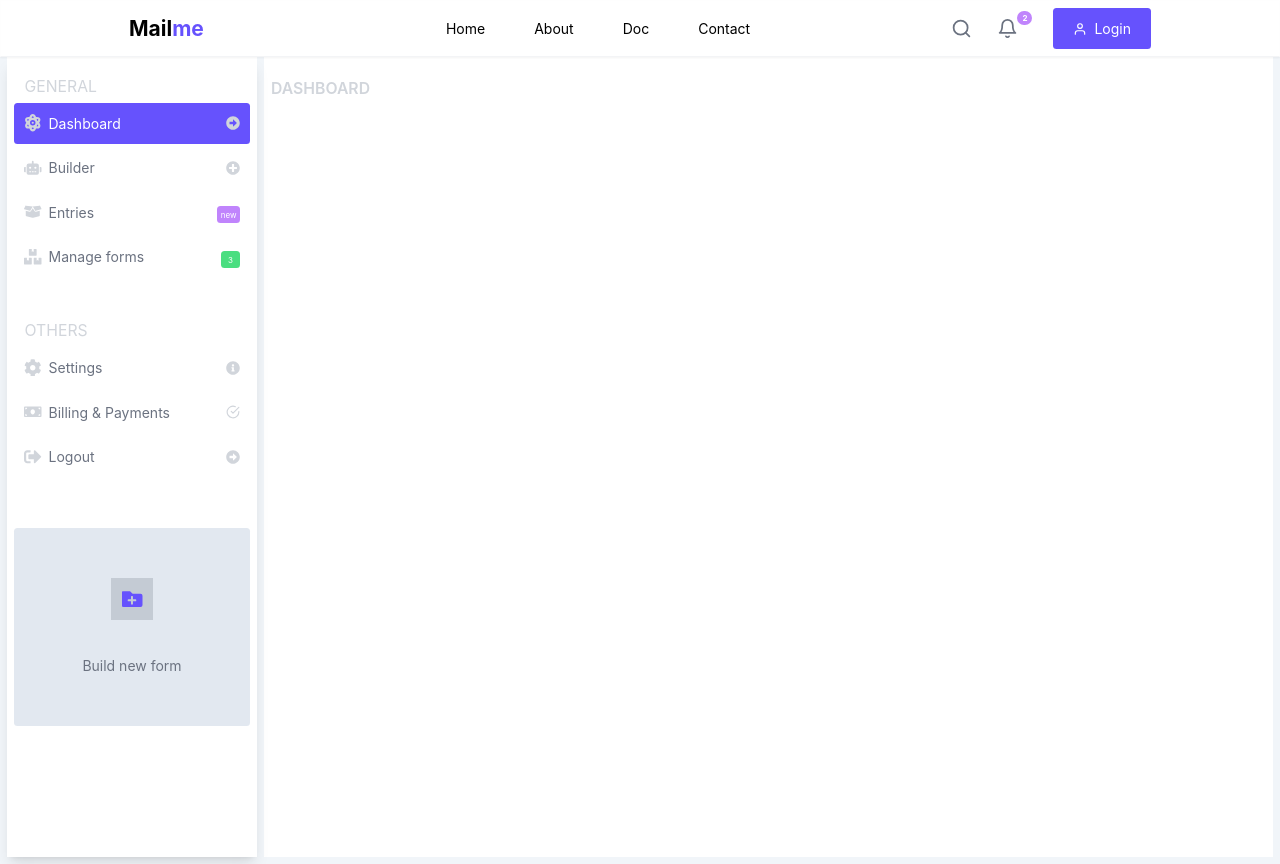
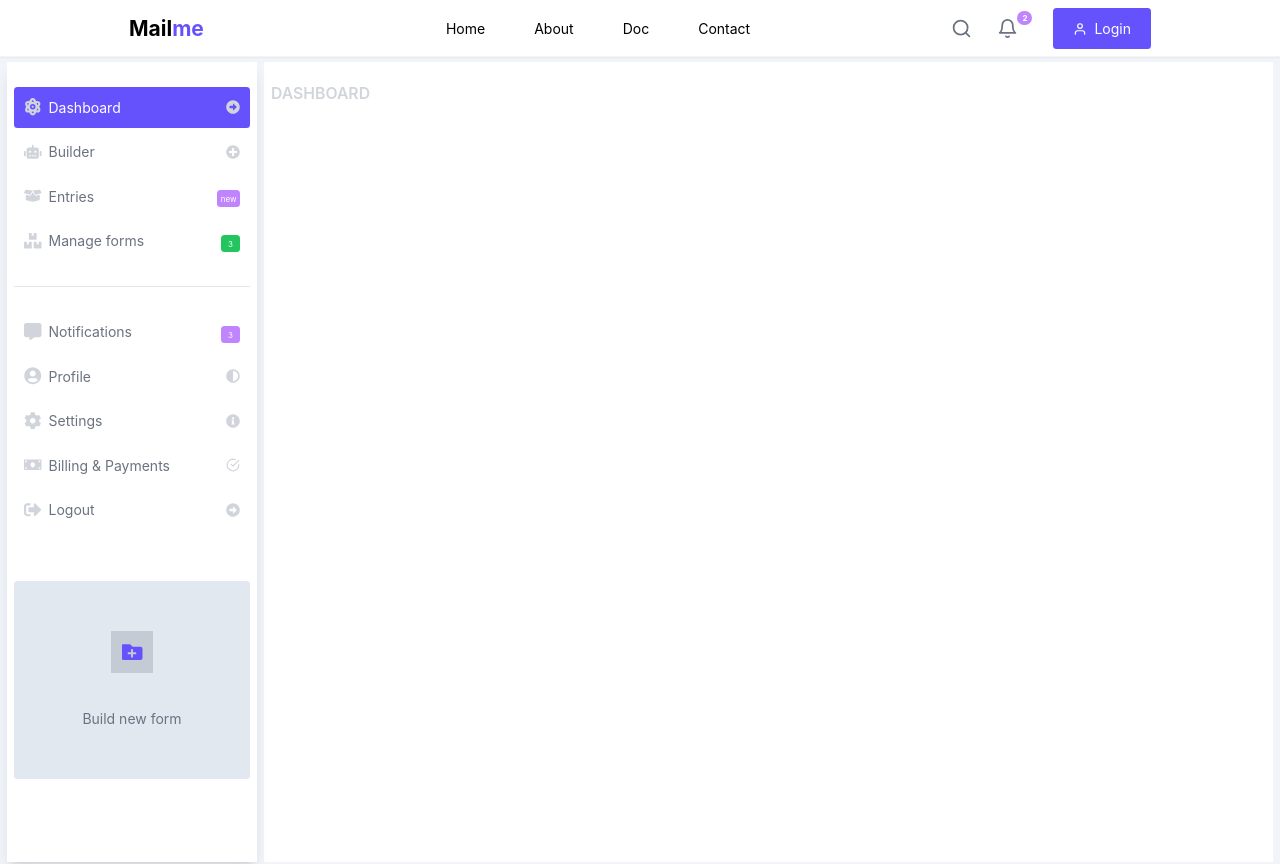
Before and after one commit to abel-otegbola/Formilio, a Next.js app: page /dashboard in a window 1280 px wide. Shown: the top 864 px of the page. Built offline with nearby package versions, Linux system fonts and the light colour scheme; no server answers.

Commit message:
feat: add profile page

```diff
--- /dev/null
+++ b/src/app/(views)/dashboard/profile/page.js
@@ -0,0 +1,31 @@
+'use client'
+import { useSession } from "next-auth/react"
+import { useEffect } from "react"
+
+export default function Profile() {
+    const { data: session } = useSession()
+
+    useEffect(() => {
+        console.log(session)
+    }, [])
+
+    return (
+        <div className="p-4">
+            {(session) ?
+                <div className=" border border-gray-100/[0.1] border-b-gray-300/[0.2] px-6 py-3">
+                    <div className="w-full h-[150px] bg-gray-300/[0.3]"></div>
+                    <div className="relative -top-10 ml-3">
+                        <img src={session.user.image} alt="user" width={80} height={80} className="rounded-full mr-2 border-2 border-white shadow-lg" />
+                    </div>
+                    <div className="m-6">
+                        <p className="font-semibold mb-2"> Full Name:</p>
+                        <p>{session.user.name}</p>
+                    </div>
+                    <div className="m-6">
+                        <p className="font-semibold mb-2"> Email Address:</p>
+                        <p>{session.user.email}</p>
+                    </div>
+                </div> : ""}
+        </div>
+    )
+}
--- a/src/app/(views)/login/page.js
+++ b/src/app/(views)/login/page.js
@@ -18,7 +18,7 @@ export default function Login() {
                 <div className="py-[30px] grid md:grid-cols-2 grid-cols-1 gap-2">
                     {
                         [{key: 1, id: "google", name: "Google"}, {key: 2, id: "github", name: "Github"}].map((provider) => (
-                            <a onClick={() => signIn(provider.id, {callbackUrl: `${window.location.origin}/dashboard`})} className="flex items-center justify-center bg-white dark:bg-gray-900 cursor-pointer p-4 my-2 rounded border border-gray-400">
+                            <a key={provider.key} onClick={() => signIn(provider.id, {callbackUrl: `${window.location.origin}/dashboard`})} className="flex items-center justify-center bg-white dark:bg-gray-900 cursor-pointer p-4 my-2 rounded border border-gray-400">
                                 { provider.name === "Google" ? <FcGoogle className="mr-2" />: <FaGithub className="mr-2" /> }
                                 Login with {provider.name}
                             </a>
--- a/src/app/layout.js
+++ b/src/app/layout.js
@@ -9,7 +9,7 @@ export default function RootLayout({ children, session }) {
       <body>
         <AuthContext session={session}>
           <Topbar />
-            <main className='pt-[50px]' >{children}</main>
+            <main className='pt-[55px]' >{children}</main>
           <AppFooter />
         </AuthContext>
       </body>
--- a/src/components/sidebar.js
+++ b/src/components/sidebar.js
@@ -1,7 +1,7 @@
 "use client"
 import { usePathname } from "next/navigation";
 import { useState } from "react";
-import { FaArrowAltCircleRight, FaAtom, FaBoxes, FaBoxOpen, FaChartLine, FaCog, FaFolderPlus, FaInfoCircle, FaMoneyBill, FaPlusCircle, FaRobot, FaSignOutAlt, FaTimes } from "react-icons/fa";
+import { FaAdjust, FaArrowAltCircleRight, FaAtom, FaBoxes, FaBoxOpen, FaChartLine, FaCog, FaCommentAlt, FaFolderPlus, FaInfoCircle, FaMoneyBill, FaPlusCircle, FaRobot, FaSignOutAlt, FaTimes, FaUserCircle } from "react-icons/fa";
 import { FiCheckCircle } from "react-icons/fi";
 import { BsLayoutSidebarInset } from "react-icons/bs";
 import { signOut } from "next-auth/react";
@@ -14,8 +14,10 @@ export default function Sidebar() {
         { name: "Dashboard", to: "", icon: <FaAtom />, iconRight: <FaArrowAltCircleRight/> },
         { name: "Builder", to: "/builder", icon: <FaRobot />,  iconRight: <FaPlusCircle/> },
         { name: "Entries", to: "/entries", icon: <FaBoxOpen />,  iconRight: <span className="bg-purple-400 text-white p-1 rounded text-[8px]">new</span> },
-        { name: "Manage forms", to: "/manage", icon: <FaBoxes />,  iconRight: <span className="bg-green-400 text-white p-1 px-2 rounded text-[8px]">3</span> },
+        { name: "Manage forms", to: "/manage", icon: <FaBoxes />,  iconRight: <span className="bg-green-500 text-white p-1 px-2 rounded text-[8px]">3</span> },
         { name: "Analytics", to: "/analytics", icon: <FaChartLine />,  iconRight: <FaArrowAltCircleRight/> },
+        { name: "Notifications", to: "/notifications", icon: <FaCommentAlt />,  iconRight: <span className="bg-purple-400 text-white p-1 px-2 rounded text-[8px]">3</span> },
+        { name: "Profile", to: "/profile", icon: <FaUserCircle />,  iconRight: <FaAdjust/> },
         { name: "Settings", to: "/settings", icon: <FaCog />,  iconRight: <FaInfoCircle/> },
         { name: "Billing & Payments", to: "/billing", icon: <FaMoneyBill />,  iconRight: <FiCheckCircle/> },
         { name: "Logout", to: "/", icon: <FaSignOutAlt />,  iconRight: <FaArrowAltCircleRight/> },
@@ -30,8 +32,7 @@ export default function Sidebar() {
         </div>
         <div className={`md:relative fixed md:pt-0 pt-[50px] top-0 left-0 w-[250px] h-full md:h-auto z-10 bg-white dark:bg-gray-900 shadow-lg text-gray-500 dark:text-gray-300 transition-all duration-700 overflow-hidden ${open ? "w-[250px]" : "md:w-[250px] w-0"}`}>
 
-            <ul className="mt-3 w-full p-2">
-                <h4 className="text-lg text-gray-300 ml-3">GENERAL</h4>
+            <ul className="my-4 w-full p-2">
                 {
                     links.slice(0,4).map((link,i) => {
                         return (
@@ -48,10 +49,10 @@ export default function Sidebar() {
                     })
                 }
             </ul>
-            <ul className="mt-7 w-full p-2">
-                <h4 className="text-lg text-gray-300 ml-3">OTHERS</h4>
+            <hr className="mx-2 text-gray-200/[0.2]" />
+            <ul className="my-4 w-full p-2">
                 {
-                    links.slice(5,9).map((link,i) => {
+                    links.slice(5,10).map((link,i) => {
                         return (
                             <li key={i} className="flex w-full my-1">
                                 <a href={`/dashboard${link.to}`} onClick={() => link.name === "Logout" ? signOut() : ""} className={`p-[10px] flex justify-between  items-center hover:bg-blue hover:text-white w-full rounded ${path === `/dashboard${link.to}`? "bg-blue text-white": ""}`}>
--- a/src/components/topbar.js
+++ b/src/components/topbar.js
@@ -1,12 +1,11 @@
 'use client'
 
 import Link from "next/link";
-import { FiBell, FiChevronRight, FiSearch, FiUser } from "react-icons/fi";
+import { FiBell, FiSearch, FiUser } from "react-icons/fi";
 import { usePathname } from "next/navigation";
 import { useState } from "react";
 import { FaBars, FaSignOutAlt, FaTimes } from "react-icons/fa";
 import { signOut, useSession } from "next-auth/react";
-import Image from "next/image";
 
 export default function Topbar() {
     const [open, setOpen] = useState(false)
--- a/src/middleware.js
+++ b/src/middleware.js
@@ -1,3 +1,3 @@
 export { default } from "next-auth/middleware"
 
-export const config = { matcher: ["/dashboard"] }
+export const config = { matcher: ["/dashboard/:path*"] }
```
